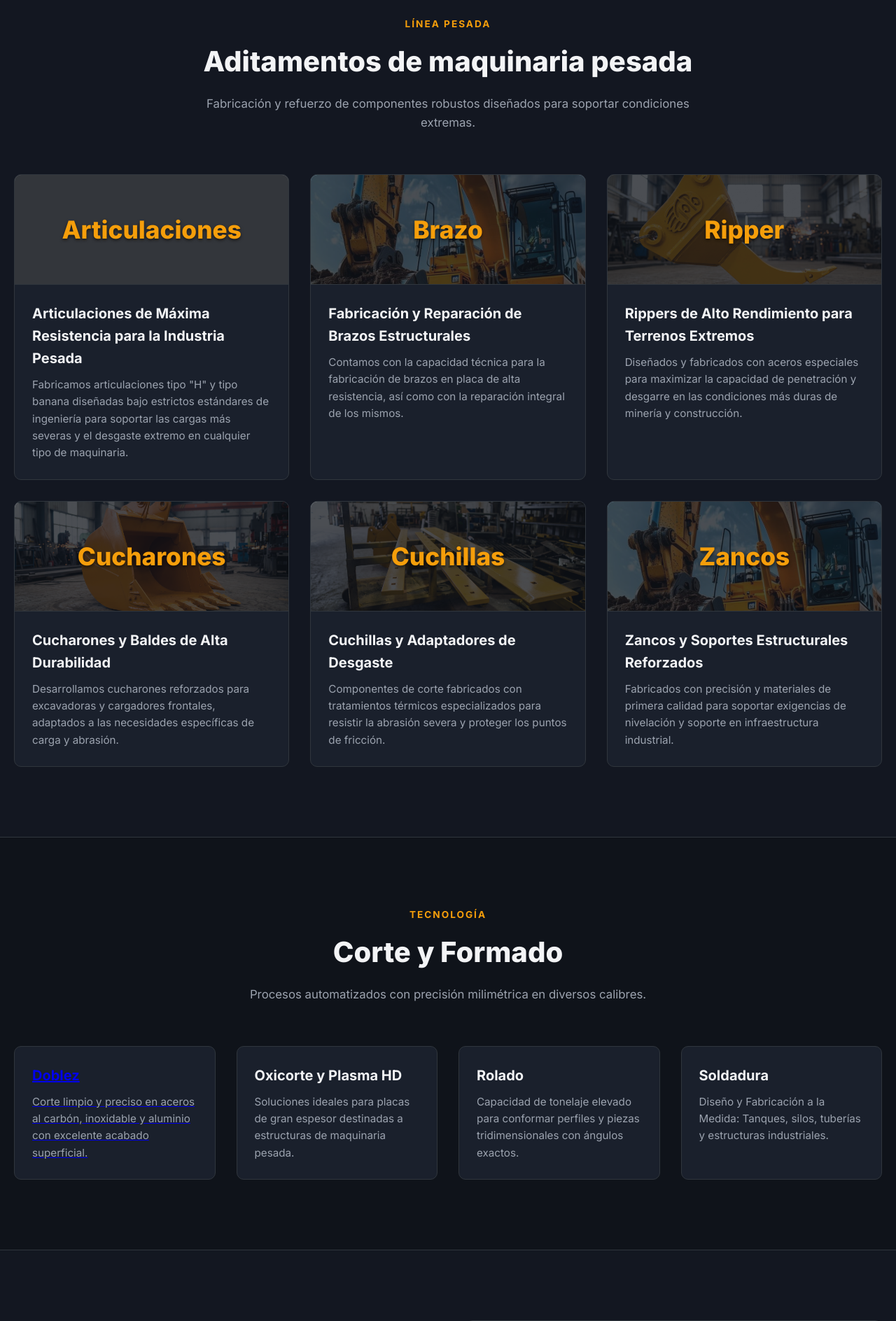
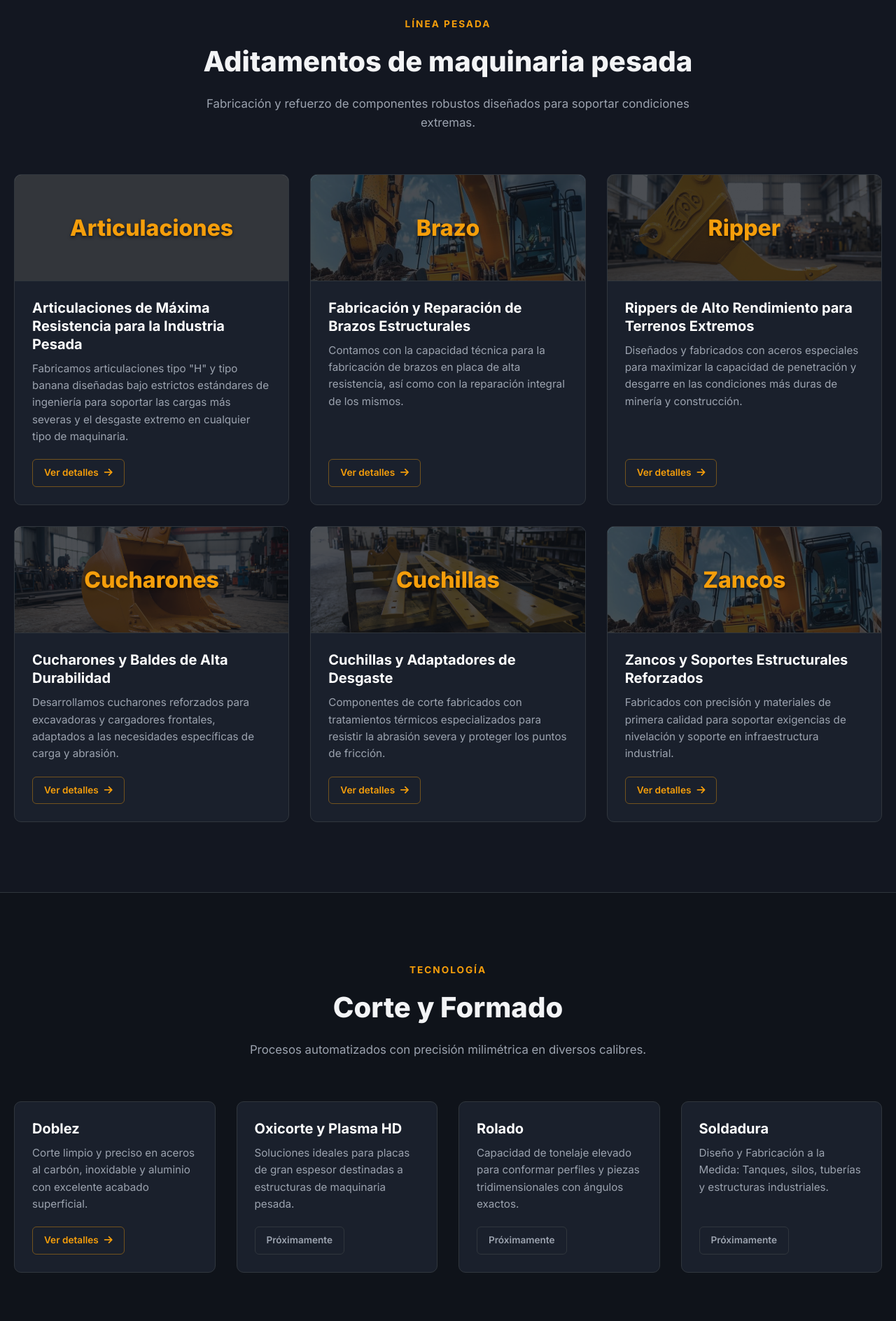
Before and after one commit to LuisRocha56/dinsamonterrey.github.io, a PHP site: page / in a window 1280 px wide. Shown: the part 1724-3612 px from the top of the page at 70% size. Run offline with PHP 8.4, Linux system fonts and the light colour scheme; grey boxes labelled with a size stand in for pictures from a placeholder-image service; some libraries are stand-ins or nearby versions; grey boxes are pictures that could not be loaded.

Commit message:
SE AGREGARON BOTONES ENLACES PARA LA NEVACIÓN A CADA UNO DE LOS SERVICIOS

```diff
--- a/index.html
+++ b/index.html
@@ -209,8 +209,10 @@
                 <div class="card-body">
                     <h3>Articulaciones de Máxima Resistencia para la Industria Pesada</h3>
                     <p>Fabricamos articulaciones tipo "H" y tipo banana diseñadas bajo estrictos estándares de ingeniería para soportar las cargas más severas y el desgaste extremo en cualquier tipo de maquinaria.</p>
+                    <a href="Corte_formado/Doblez.html" class="btn-card">Ver detalles <i class="fa-solid fa-arrow-right"></i></a>
                 </div>
             </div>
+
             <div class="card">
                 <div class="card-header-img" style="background-image: url('src/images/Aditamentos/articulaciones.jpg');">
                     <h2>Brazo</h2>
@@ -218,8 +220,10 @@
                 <div class="card-body">
                     <h3>Fabricación y Reparación de Brazos Estructurales</h3>
                     <p>Contamos con la capacidad técnica para la fabricación de brazos en placa de alta resistencia, así como con la reparación integral de los mismos.</p>
+                    <a href="Corte_formado/Doblez.html" class="btn-card">Ver detalles <i class="fa-solid fa-arrow-right"></i></a>
                 </div>
             </div>
+
             <div class="card">
                 <div class="card-header-img" style="background-image: url('src/images/Aditamentos/RipperPag.jpg');">
                     <h2>Ripper</h2>
@@ -227,8 +231,10 @@
                 <div class="card-body">
                     <h3>Rippers de Alto Rendimiento para Terrenos Extremos</h3>
                     <p>Diseñados y fabricados con aceros especiales para maximizar la capacidad de penetración y desgarre en las condiciones más duras de minería y construcción.</p>
+                    <a href="Corte_formado/Doblez.html" class="btn-card">Ver detalles <i class="fa-solid fa-arrow-right"></i></a>
                 </div>
             </div>
+
             <div class="card">
                 <div class="card-header-img" style="background-image: url('src/images/Aditamentos/CucharonPag.jpg');">
                     <h2>Cucharones</h2>
@@ -236,8 +242,10 @@
                 <div class="card-body">
                     <h3>Cucharones y Baldes de Alta Durabilidad</h3>
                     <p>Desarrollamos cucharones reforzados para excavadoras y cargadores frontales, adaptados a las necesidades específicas de carga y abrasión.</p>
+                    <a href="Corte_formado/Doblez.html" class="btn-card">Ver detalles <i class="fa-solid fa-arrow-right"></i></a>
                 </div>
             </div>
+
             <div class="card">
                 <div class="card-header-img" style="background-image: url('src/images/Aditamentos/CuchillasPag.jpg');">
                     <h2>Cuchillas</h2>
@@ -245,8 +253,10 @@
                 <div class="card-body">
                     <h3>Cuchillas y Adaptadores de Desgaste</h3>
                     <p>Componentes de corte fabricados con tratamientos térmicos especializados para resistir la abrasión severa y proteger los puntos de fricción.</p>
+                    <a href="Corte_formado/Doblez.html" class="btn-card">Ver detalles <i class="fa-solid fa-arrow-right"></i></a>
                 </div>
             </div>
+
             <div class="card">
                 <div class="card-header-img" style="background-image: url('src/images/Aditamentos/articulaciones.jpg');">
                     <h2>Zancos</h2>
@@ -254,6 +264,7 @@
                 <div class="card-body">
                     <h3>Zancos y Soportes Estructurales Reforzados</h3>
                     <p>Fabricados con precisión y materiales de primera calidad para soportar exigencias de nivelación y soporte en infraestructura industrial.</p>
+                    <a href="Corte_formado/Doblez.html" class="btn-card">Ver detalles <i class="fa-solid fa-arrow-right"></i></a>
                 </div>
             </div>
         </div>
@@ -267,32 +278,43 @@
             <p>Procesos automatizados con precisión milimétrica en diversos calibres.</p>
         </div>
         <div class="grid-4-columnas">
+
+            <!-- Tarjeta Doblez (Enlace funcional) -->
             <div class="card">
                 <div class="card-body">
-                    <a href="Corte_formado/Doblez.html" class="card-link-wrapper">
-                        <h3>Doblez</h3>
-                        <p>Corte limpio y preciso en aceros al carbón, inoxidable y aluminio con excelente acabado superficial.</p>
-                    </a>
+                    <h3>Doblez</h3>
+                    <p>Corte limpio y preciso en aceros al carbón, inoxidable y aluminio con excelente acabado superficial.</p>
+                    <a href="Corte_formado/Doblez.html" class="btn-card">Ver detalles <i class="fa-solid fa-arrow-right"></i></a>
                 </div>
             </div>
+
+            <!-- Tarjeta Oxicorte y Plasma HD (Pendiente) -->
             <div class="card">
                 <div class="card-body">
                     <h3>Oxicorte y Plasma HD</h3>
                     <p>Soluciones ideales para placas de gran espesor destinadas a estructuras de maquinaria pesada.</p>
+                    <a href="#" class="btn-card btn-disabled">Próximamente</a>
                 </div>
             </div>
+
+            <!-- Tarjeta Rolado (Pendiente) -->
             <div class="card">
                 <div class="card-body">
                     <h3>Rolado</h3>
                     <p>Capacidad de tonelaje elevado para conformar perfiles y piezas tridimensionales con ángulos exactos.</p>
+                    <a href="#" class="btn-card btn-disabled">Próximamente</a>
                 </div>
             </div>
+
+            <!-- Tarjeta Soldadura (Pendiente) -->
             <div class="card">
                 <div class="card-body">
                     <h3>Soldadura</h3>
                     <p>Diseño y Fabricación a la Medida: Tanques, silos, tuberías y estructuras industriales.</p>
+                    <a href="#" class="btn-card btn-disabled">Próximamente</a>
                 </div>
             </div>
+
         </div>
     </section>
 
@@ -454,7 +476,6 @@
         closeMenu.addEventListener('click', toggleMenu);
         menuOverlay.addEventListener('click', toggleMenu);
 
-        // Cerrar menú al hacer clic en un enlace del sidebar
         document.querySelectorAll('.mobile-sidebar-content a').forEach(link => {
             link.addEventListener('click', () => {
                 mobileSidebar.classList.remove('active');
--- a/style.css
+++ b/style.css
@@ -457,7 +457,7 @@ body {
     font-size: 1.05rem;
 }
 
-/* Grids y Tarjetas */
+/* Grids y Tarjetas Uniformes */
 .grid-3 {
     display: grid;
     grid-template-columns: repeat(auto-fit, minmax(350px, 1fr));
@@ -475,6 +475,8 @@ body {
     border: 1px solid var(--border-color);
     border-radius: 10px;
     overflow: hidden;
+    display: flex;
+    flex-direction: column;
     transition: transform 0.2s, border-color 0.2s;
 }
 
@@ -489,18 +491,66 @@ body {
     object-fit: cover;
 }
 
+/* Cuerpo de la tarjeta con distribución flexible para fijar el botón abajo */
 .card-body {
     padding: 25px;
+    display: flex;
+    flex-direction: column;
+    flex-grow: 1;
+    justify-content: space-between;
 }
 
 .card-body h3 {
     font-size: 1.25rem;
     margin-bottom: 10px;
+    color: #fff;
+    line-height: 1.3;
 }
 
 .card-body p {
     color: var(--text-muted);
     font-size: 0.95rem;
+    flex-grow: 1;
+    margin-bottom: 20px;
+}
+
+/* --- BOTÓN MINIMALISTA PARA TARJETAS --- */
+.btn-card {
+    display: inline-flex;
+    align-items: center;
+    gap: 8px;
+    background-color: transparent;
+    color: var(--accent);
+    border: 1px solid rgba(245, 158, 11, 0.4);
+    padding: 8px 16px;
+    font-size: 0.85rem;
+    font-weight: 600;
+    text-decoration: none;
+    border-radius: 6px;
+    transition: all 0.25s ease;
+    align-self: flex-start;
+    margin-top: auto;
+}
+
+.btn-card:hover {
+    background-color: var(--accent);
+    color: #000;
+    border-color: var(--accent);
+    transform: translateY(-2px);
+}
+
+/* Estilo para los botones pendientes / deshabilitados */
+.btn-card.btn-disabled {
+    color: var(--text-muted);
+    border-color: var(--border-color);
+    cursor: default;
+}
+
+.btn-card.btn-disabled:hover {
+    background-color: transparent;
+    color: var(--text-muted);
+    border-color: var(--border-color);
+    transform: none;
 }
 
 /* Nosotros y Contacto Grid */
@@ -587,6 +637,7 @@ footer p {
     text-align: center;
     border-bottom: 1px solid var(--border-color);
     position: relative;
+    overflow: hidden;
 }
 
 .card-header-img::before {
@@ -604,7 +655,7 @@ footer p {
     position: relative;
     z-index: 2;
     color: var(--accent);
-    font-size: 2.2rem;
+    font-size: 2rem;
     font-weight: 800;
     text-shadow: 0 2px 4px rgba(0, 0, 0, 0.6);
 }
@@ -615,7 +666,6 @@ footer p {
    ========================================== */
 
 @media (max-width: 1024px) {
-    /* Oculta la barra de navegación grande y muestra el botón de menú hamburguesa */
     .nav-menu {
         display: none;
     }
@@ -643,7 +693,6 @@ footer p {
         padding: 0 15px;
     }
 
-    /* Ajustes compactos del logo en móviles para que no choque con el botón */
     .logo-icon {
         width: 34px;
         height: 34px;
@@ -697,27 +746,4 @@ footer p {
     .grid-3, .grid-4-columnas {
         grid-template-columns: 1fr;
     }
-
-    /* --- CORRECCIÓN DEFINITIVA PARA TARJETAS CON ENLACE --- */
-.card .card-body a.card-link-wrapper {
-    text-decoration: none;
-    display: block;
-    color: #fff !important; /* Fuerza a que todo el contenedor heredé el blanco */
 }
-
-/* Forzamos explícitamente el color blanco en el título y subtítulo dentro de la tarjeta */
-.card .card-body a.card-link-wrapper h3 {
-    color: #fff !important;
-    margin-bottom: 10px;
-    transition: color 0.2s ease;
-}
-
-.card .card-body a.card-link-wrapper p {
-    color: var(--text-muted) !important;
-}
-
-/* Efecto hover corporativo al pasar el cursor por cualquier parte de la tarjeta */
-.card .card-body a.card-link-wrapper:hover h3 {
-    color: var(--accent) !important;
-}
-}
```
